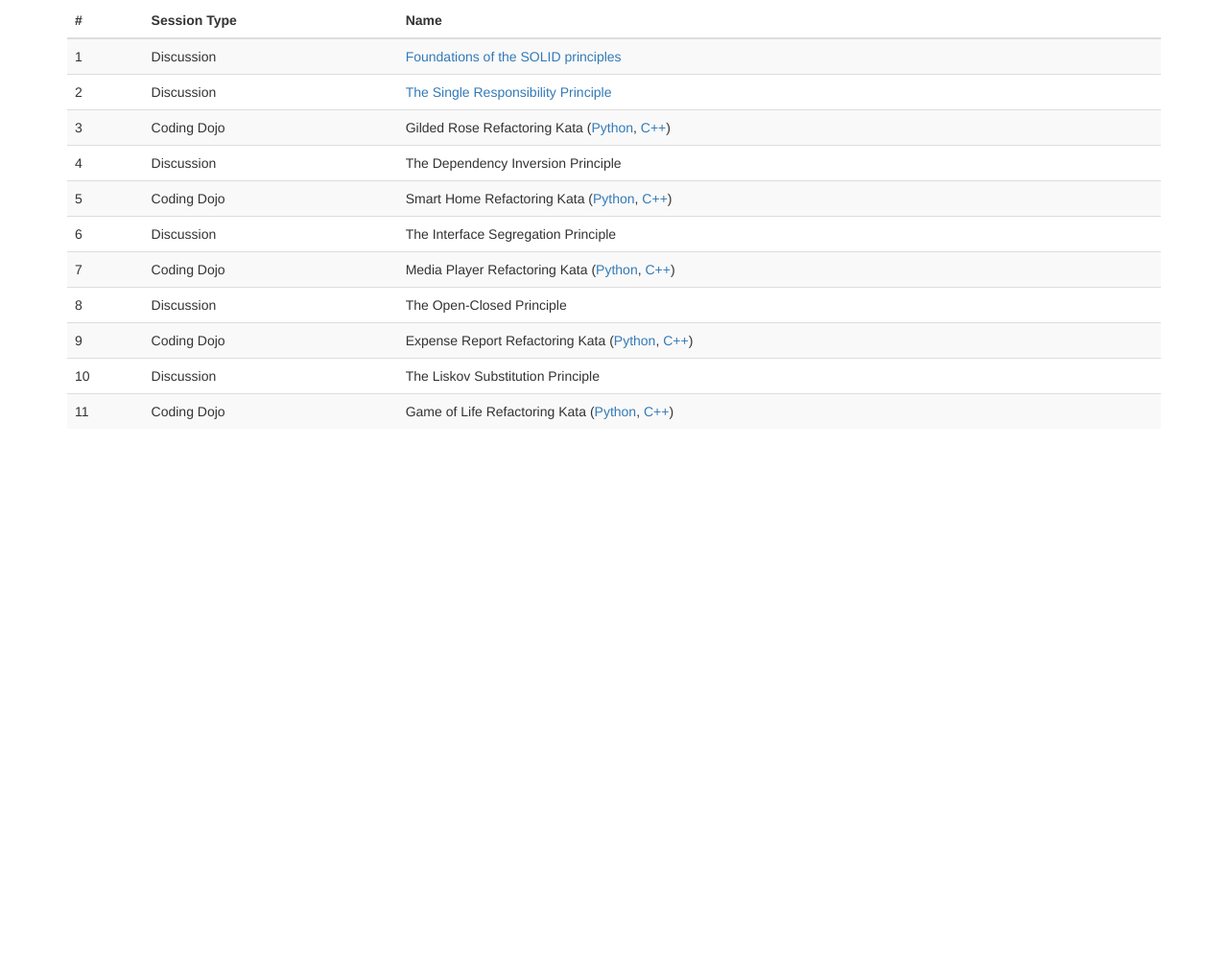
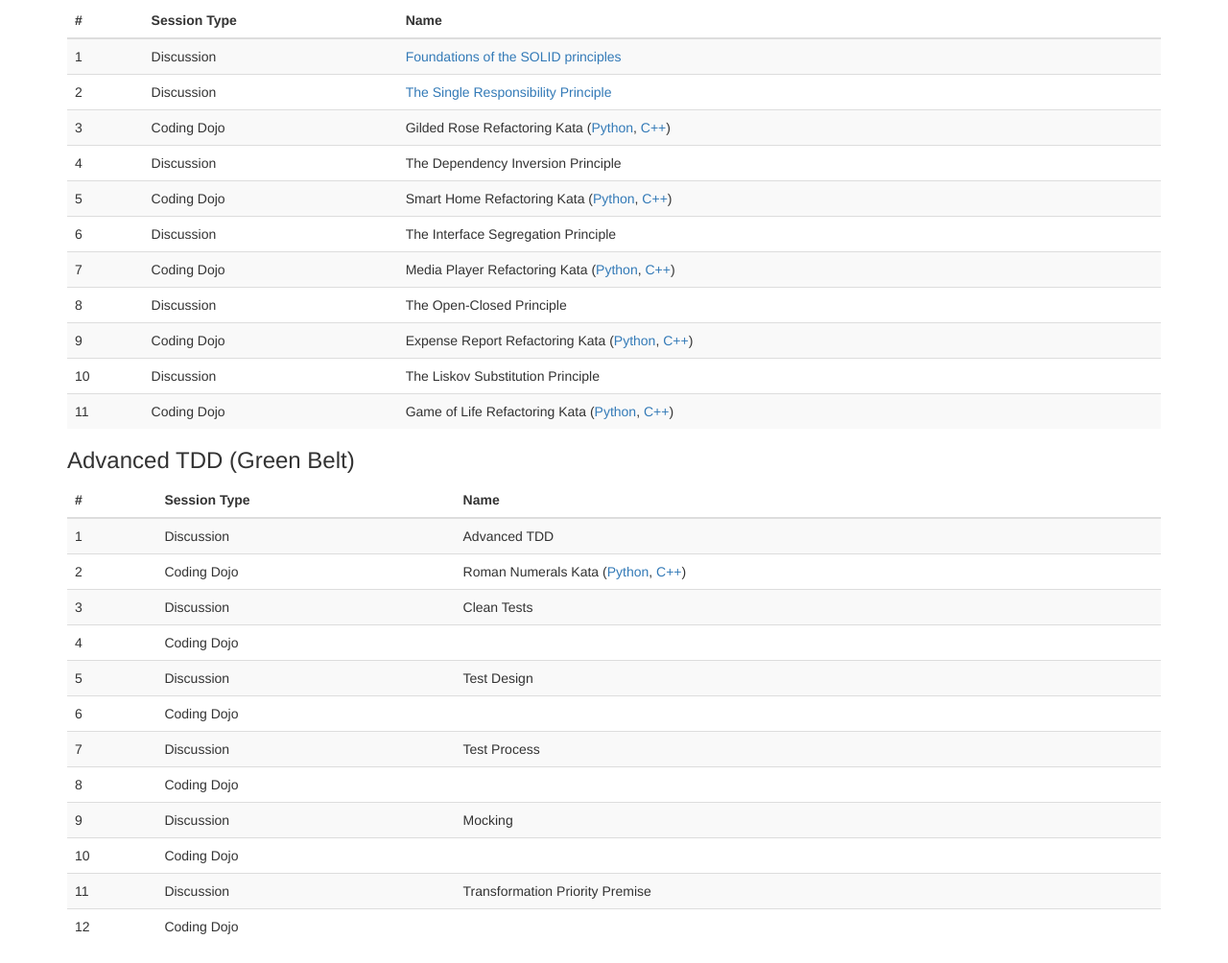
Before and after one commit to Coding-Cuddles/slides, a plain HTML site: page _site/index.html in a window 1280 px wide. Shown: the part 1080-2084 px from the top of the page at 96% size. Before the commit the page ends 1547 px from the top, so only its background shows below. Drawn offline with nearby package versions, Linux system fonts and the light colour scheme.

Commit message:
Add green belt curriculum (#37)

```diff
--- a/_site/index.html
+++ b/_site/index.html
@@ -222,6 +222,88 @@
         </tbody>
       </table>
 
+      <h3>Advanced TDD (Green Belt)</h3>
+
+      <table class="table table-striped">
+        <thead>
+          <tr>
+            <th>#</th>
+            <th>Session Type</th>
+            <th>Name</th>
+          </tr>
+        </thead>
+        <tbody>
+          <tr>
+            <td>1</td>
+            <td>Discussion</td>
+            <td>Advanced TDD</td>
+          </tr>
+          <tr>
+            <td>2</td>
+            <td>Coding Dojo</td>
+            <td>Roman Numerals Kata
+              (<a href="https://github.com/Coding-Cuddles/roman-numerals-python-kata">Python</a>,
+              <a href="https://github.com/Coding-Cuddles/roman-numerals-cpp-kata">C++</a>)
+            </td>
+          </tr>
+          <tr>
+            <td>3</td>
+            <td>Discussion</td>
+            <td>Clean Tests</td>
+          </tr>
+          <tr>
+            <td>4</td>
+            <td>Coding Dojo</td>
+            <td>
+            </td>
+          </tr>
+          <tr>
+            <td>5</td>
+            <td>Discussion</td>
+            <td>Test Design</td>
+          </tr>
+          <tr>
+            <td>6</td>
+            <td>Coding Dojo</td>
+            <td>
+            </td>
+          </tr>
+          <tr>
+            <td>7</td>
+            <td>Discussion</td>
+            <td>Test Process</td>
+          </tr>
+          <tr>
+            <td>8</td>
+            <td>Coding Dojo</td>
+            <td>
+            </td>
+          </tr>
+          <tr>
+            <td>9</td>
+            <td>Discussion</td>
+            <td>Mocking</td>
+          </tr>
+          <tr>
+            <td>10</td>
+            <td>Coding Dojo</td>
+            <td>
+            </td>
+          </tr>
+          <tr>
+            <td>11</td>
+            <td>Discussion</td>
+            <td>Transformation Priority Premise</td>
+          </tr>
+          <tr>
+            <td>12</td>
+            <td>Coding Dojo</td>
+            <td>
+            </td>
+          </tr>
+        </tbody>
+      </table>
+
     </div> <!-- /container -->
   </body>
 </html>
```
Also changed, not shown: README.md.
